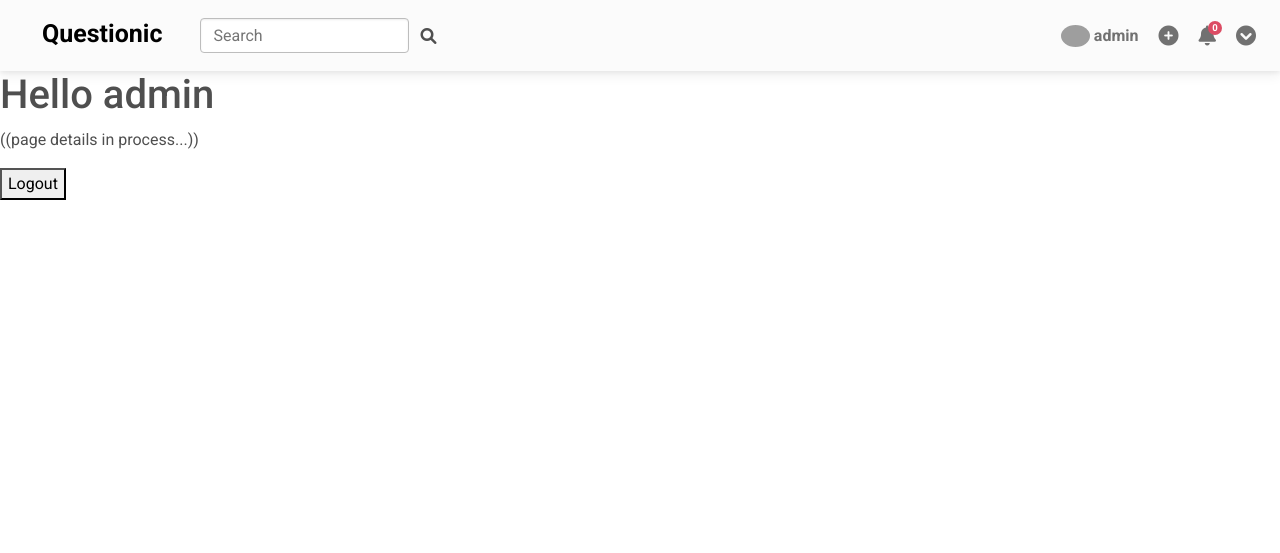
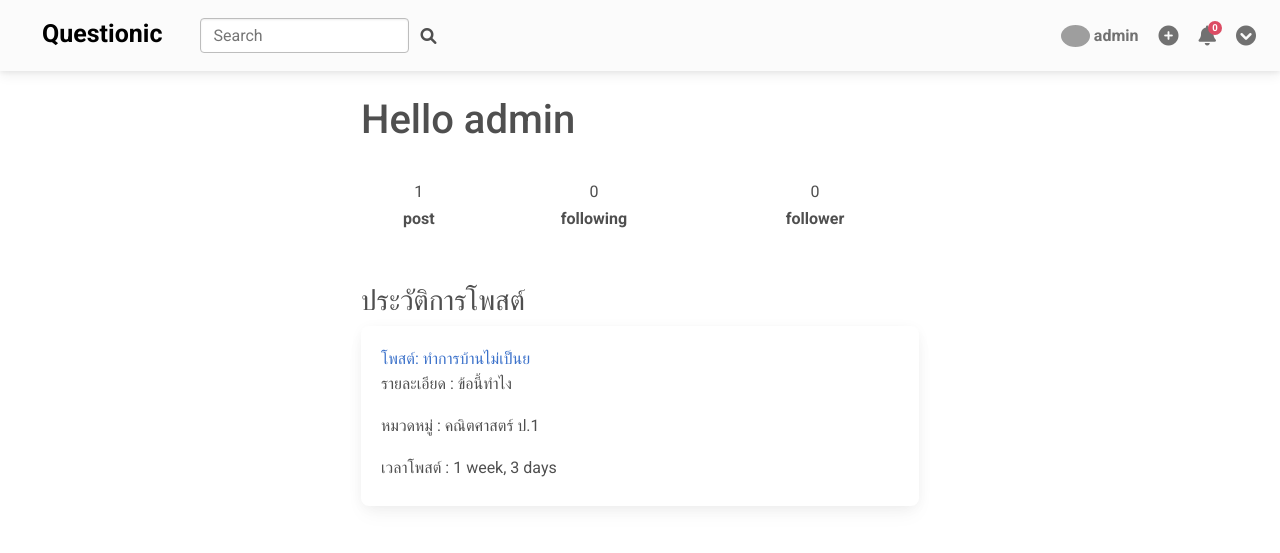
Before and after one commit to 6310682817/questionic, a Django app: page /users/ in a window 1280 px wide. Shown: the top 553 px of the page. Run offline with Django 4.2, Linux system fonts and the light colour scheme; a user stored in the database is signed in; data comes from the database, SQL or seed files in the repository; data that the repository does not hold is empty; some libraries are stand-ins or nearby versions; grey boxes are pictures that could not be loaded.

Commit message:
edit user page
- add unfollow
- add history post

```diff
--- a/users/templates/users/index.html
+++ b/users/templates/users/index.html
@@ -1,9 +1,64 @@
 {% include 'questionic/layout.html' %}
 {% block body %}
 
-<h1>Hello {{ request.user.username }}</h1>
-<p>((page details in process...))</p>
+<div class="container">
+    <div class="row g-0">
+      <div class="col-3"></div>
+      <div class="col-6">
+        <br>
+        <h1>Hello {{ request.user.username }}</h1>
+        <br>
+        <table style="width: 100%; text-align: center;">
+            <tr>
+                {% if post_history.count == '' %}
+                <td>0</td>
+                {% else %}
+                <td>{{ post_history.count }}</td>
+                {% endif %}
+                <td>{{ following }}</td>
+                <td>{{ follower }}</td>
+            </tr>
+            <tr>
+                <th>post</th>
+                <th>following</th>
+                <th>follower</th>
+            </tr>
+        </table>
 
-<a href="{% url 'users:logout' %}"><button class="button">Logout</button></a>
+        <!-- <a href="{% url 'users:logout' %}"><button class="button">Logout</button></a> -->
+
+        <br><br>
+
+        <h3>ประวัติการโพสต์</h3>
+
+        {% for question in post_history %}
+
+            <div class="card mb-5">
+                <div class="card-body" style="padding:20px 30px 10px 20px;">
+
+                    <a href="{% url "questionic:question" question.id%}">โพสต์: {{question.title|truncatechars:50}}</a>
+                    <p>รายละเอียด : {{question.detail|safe|truncatechars:50}}</p>
+                    <p>หมวดหมู่ : {{question.category}} {{question.grade}}</p>
+                    {% if question.date_asked.day <= time_now.day %}
+                    <p>เวลาโพสต์ : {{question.date_asked|timesince }}</p>
+                    {% else %}
+                    <p>เวลาโพสต์ : {{question.date_asked|date:'M d, Y H:i'}}</p>
+                    {% endif %}
+
+                </div>
+            </div>
+        {% empty %}
+            <div class="card mb-5">
+                <div class="card-body" style="padding:20px 30px 10px 20px; text-align: center;">
+                    <p>ยังไม่มีโพสต์</p>
+                    <a href="{% url "questionic:post_question" %}">โพสต์เลย!</a>
+                </div>
+            </div>
+        {% endfor %}
+
+      </div>
+      <div class="col-3"></div>
+    </div>
+  </div>
 
 {% endblock %}
--- a/users/templates/users/signup.html
+++ b/users/templates/users/signup.html
@@ -13,9 +13,6 @@
     <div id="box2">
         <form action="{% url 'users:signup' %}" method="post">
             {% csrf_token %}
-            {{ formu }}
-
-            <!-- <input type="image"> -->
 
             <p2>Username*</p2>
             {% if usermessage %}
--- a/users/urls.py
+++ b/users/urls.py
@@ -8,6 +8,6 @@ urlpatterns = [
     path('login', views.login_view, name='login'),
     path('logout', views.logout_view, name='logout'),
     path('signup', views.signup, name='signup'),
-    path('follow/<str:userf>', views.follow, name='follow'),
+    path('<str:status>/<str:userf>', views.follow, name='follow'),
     path('<str:username>', views.userprofile, name='userprofile'),
 ]
--- a/users/views.py
+++ b/users/views.py
@@ -3,7 +3,8 @@ from django.contrib.auth import authenticate, login, logout
 from django.http import HttpResponseRedirect, HttpResponse
 from django.urls import reverse
 from django.contrib.auth.models import User
-from questionic.models import Account, Notification
+from questionic.models import Account, Notification, Question
+from django.utils.timezone import datetime
 
 def index(request):
     if not request.user.is_authenticated:
@@ -12,11 +13,21 @@ def index(request):
     user = User.objects.get(username=request.user.username)
     account = Account.objects.get(user=user)
     notification = Notification.objects.get(account=account)
+    following = Account.objects.filter(follower=user.id).count()
+    follower = Account.objects.filter(following=user.id).count()
+    if Question.objects.filter(asker=account).count() == 0:
+        post_history = []
+    else:
+        post_history = Question.objects.filter(asker=account).all().order_by("-date_asked")
 
     notification_alert = notification.alert_reply_notification()
     return render(request, 'users/index.html', {
         'notification_alert': notification_alert,
-        'account': account
+        'account': account,
+        'following' : following,
+        'follower' : follower,
+        'post_history' : post_history,
+        'time_now': datetime.now(),
     })
 
 def login_view(request):
@@ -86,31 +97,51 @@ def signup(request):
     return render(request, 'users/signup.html')
 
 def userprofile(request, username):
-    user = User.objects.get(username=request.user.username)
-    myaccount = Account.objects.get(user=user)
+    me = User.objects.get(username=request.user.username)
+    myaccount = Account.objects.get(user=me)
+
     account = User.objects.filter(username=username).count()
     if account == 0 :
             return HttpResponse('User Not Found.', status = 400)
 
+    if username == request.user.username:
+        return HttpResponseRedirect(reverse('users:index'))
+
     user = User.objects.get(username=username)
+    user_account = Account.objects.get(user=user)
     following = Account.objects.filter(follower=user.id).count()
     follower = Account.objects.filter(following=user.id).count()
 
+    status = Account.objects.filter(user=request.user.id, following=user.id).count()
+    if status == 0:
+        follow_status = 'Follow'
+    elif status == 1:
+        follow_status = 'Unfollow'
+
+    if Question.objects.filter(asker=user_account).count() == 0:
+        post_history = []
+    else:
+        post_history = Question.objects.filter(asker=user_account).all().order_by("-date_asked")
+
     return render(request, 'users/userprofile.html', {
+        "follow_status" : follow_status,
         "username" : username,
         "following" : following,
         "follower" : follower,
-        "account": myaccount
+        "account": myaccount,
+        'post_history' : post_history,
     })
 
 
-def follow(request, userf):
+def follow(request, status, userf):
     if not request.user.is_authenticated:
         return HttpResponseRedirect(reverse('users:login'))
 
     user_f = User.objects.get(username=userf)
     userfollow = Account.objects.get(user=user_f.id)
-
     username = Account.objects.get(user=request.user.id)
-    username.following.add(userfollow)
+    if status == 'Follow':
+        username.following.add(userfollow)
+    elif status == 'Unfollow':
+        username.following.remove(userfollow)
     return HttpResponseRedirect(reverse('users:userprofile', args=(userf,)))
```
Also changed, not shown: users/templates/users/userprofile.html (+55 -5 lines).
